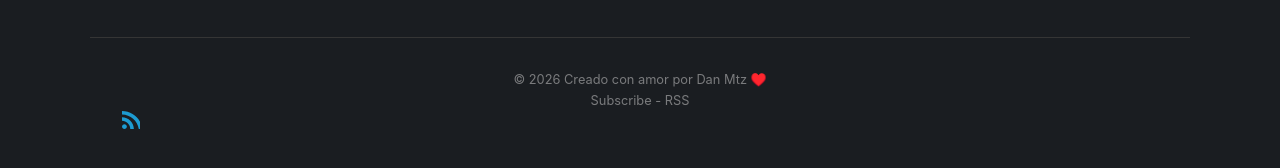
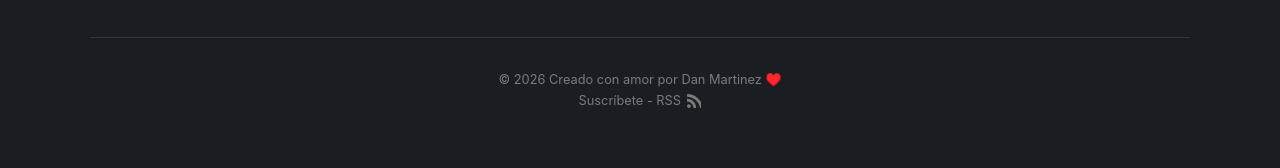
Before and after one commit to DanMartinezMx/eldanmtz, a Next.js app: page / in a window 1280 px wide. Shown: the part 580-748 px from the top of the page. Built offline with nearby package versions, Linux system fonts and the light colour scheme.

Commit message:
adding subscriber features and a toggle for light mode

```diff
--- a/src/app/globals.css
+++ b/src/app/globals.css
@@ -200,6 +200,22 @@ a:hover {
   border-top: 1px solid var(--border);
   max-width: 1100px;
   margin: 0 auto;
+}
+
+.footer-rss {
+  display: inline-flex;
+  align-items: center;
+  gap: 0.4rem;
+}
+
+.footer-rss a {
+  display: inline-flex;
+  align-items: center;
+  color: var(--text-muted);
+}
+
+.footer-rss a:hover {
+  color: var(--accent);
 }
 
 /* =============================================
--- a/src/components/Footer.tsx
+++ b/src/components/Footer.tsx
@@ -1,14 +1,15 @@
 export function Footer() {
   return (
     <footer className="site-footer">
-      <p>© {new Date().getFullYear()} Creado con amor por Dan Mtz ♥️</p>
-
-      <p>Subscribe - RSS <a href="/feed.xml" aria-label="RSS Feed">
-        <svg width="18" height="18" viewBox="0 0 24 24" fill="currentColor">
-          <path d="M6.503 20.752c0 1.794-1.456 3.248-3.251 3.248-1.796 0-3.252-1.454-3.252-3.248 0-1.794 1.456-3.248 3.252-3.248 1.795 0 3.251 1.454 3.251 3.248zm-6.503-12.572v4.811c6.05.062 10.96 4.966 11.022 11.009h4.817c-.062-8.71-7.118-15.758-15.839-15.82zm0-8.18v4.819c12.484.076 22.59 10.167 22.66 22.661h4.82c-.07-15.148-12.326-27.392-27.48-27.48z" />
-        </svg>
-      </a></p>
-
+      <p>© {new Date().getFullYear()} Creado con amor por Dan Martinez ♥️</p>
+      <p className="footer-rss">
+        Suscríbete - RSS
+        <a href="/feed.xml" aria-label="RSS Feed">
+          <svg width="14" height="14" viewBox="0 0 24 24" fill="currentColor">
+            <path d="M6.503 20.752c0 1.794-1.456 3.248-3.251 3.248-1.796 0-3.252-1.454-3.252-3.248 0-1.794 1.456-3.248 3.252-3.248 1.795 0 3.251 1.454 3.251 3.248zm-6.503-12.572v4.811c6.05.062 10.96 4.966 11.022 11.009h4.817c-.062-8.71-7.118-15.758-15.839-15.82zm0-8.18v4.819c12.484.076 22.59 10.167 22.66 22.661h4.82c-.07-15.148-12.326-27.392-27.48-27.48z" />
+          </svg>
+        </a>
+      </p>
     </footer>
   );
 }
```
